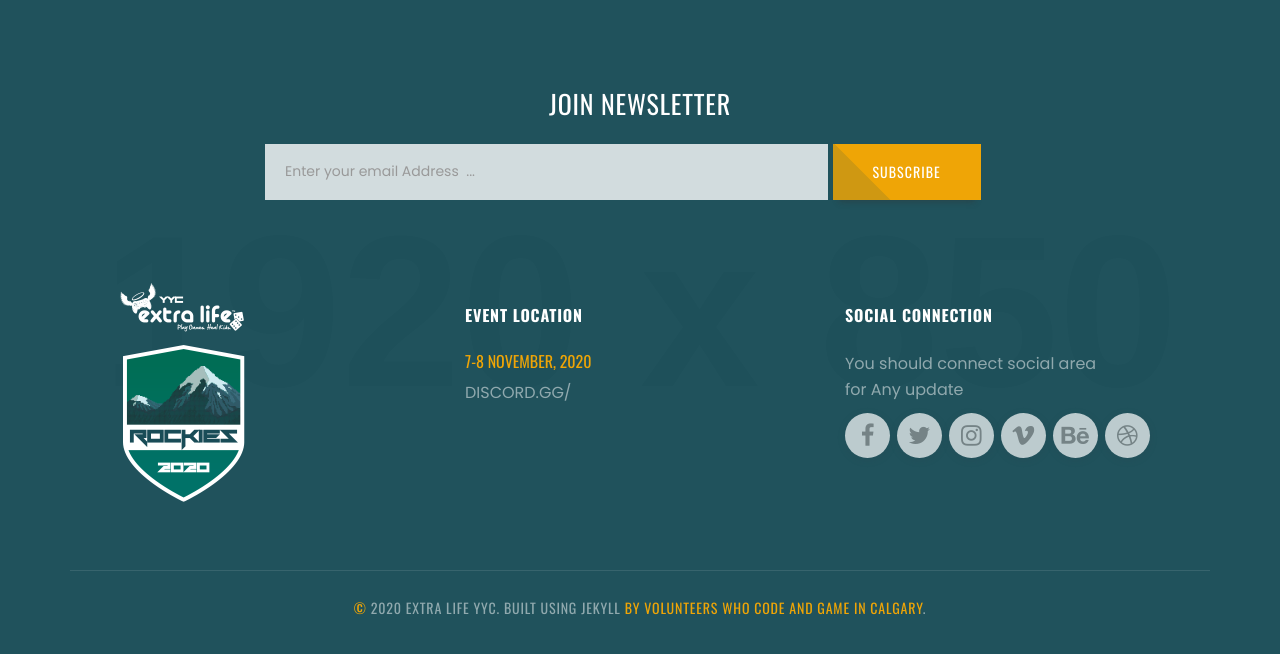
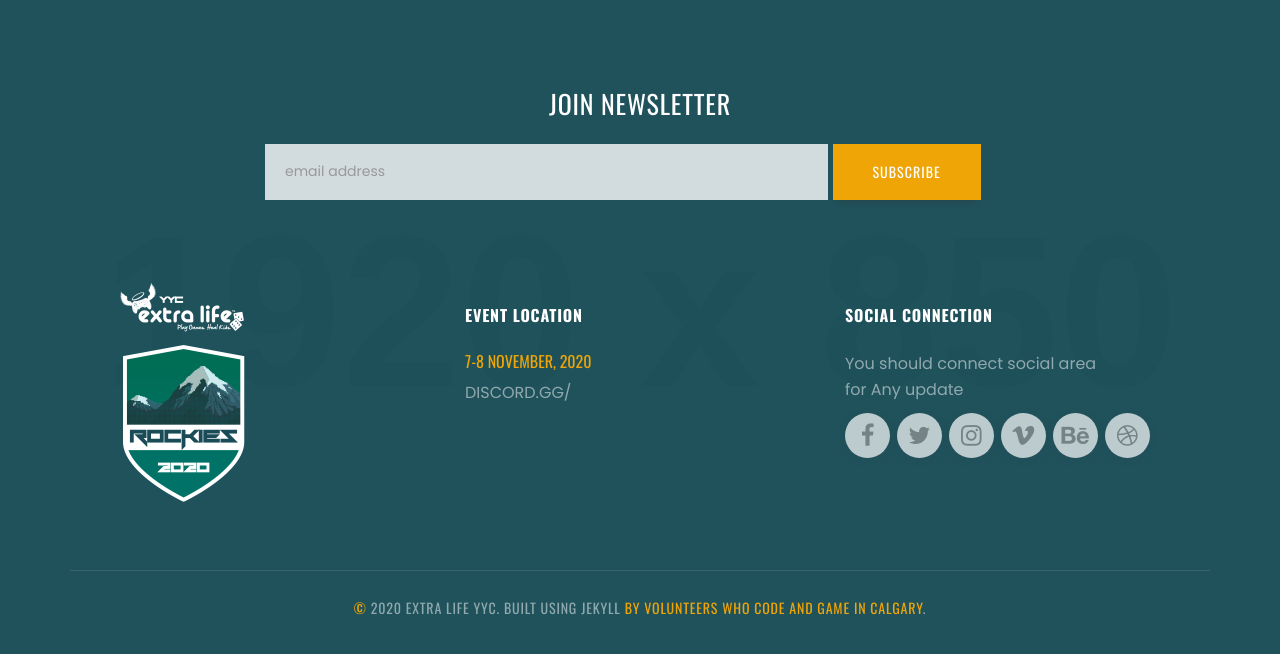
Before and after one commit to ExtraLifeYYC/ExtraLifeYYC.github.io, a Jekyll site: the page built from index.md, in a window 1280 px wide and 900 px high, scrolled down 4494 px, cut to the strip 237-891 px from the top of the window. Built offline with Jekyll 4.4.1, drawn with Linux system fonts in a browser that asks for light colours.

Commit message:
Mailchimp Form Integration

```diff
--- a/_includes/footer_sosumi.html
+++ b/_includes/footer_sosumi.html
@@ -6,15 +6,24 @@
                 <div class="container">
                     <div class="lgx-subscriber-inner">  <!--lgx-subscriber-inner-indiv-->
                         <h3 class="subscriber-title">Join Newsletter</h3>
-                        <form class="lgx-subscribe-form" >
-                            <div class="form-group form-group-email">
-                                <input type="email" id="subscribe" placeholder="Enter your email Address  ..." class="form-control lgx-input-form form-control"  />
+                        <!-- Begin Mailchimp Signup Form -->
+
+                        <div id="mc_embed_signup">
+                        <form action="https://extralifyyc.us2.list-manage.com/subscribe/post?u=ee8a1d311ce971a73fe4154f6&amp;id=3429e849bc" method="post" id="mc-embedded-subscribe-form" name="mc-embedded-subscribe-form" class="validate lgx-subscribe-form" target="_blank" novalidate>
+                                <div class="form-group form-group-email">
+                                    <input type="email" value="" name="EMAIL" class="email form-control lgx-input-form" id="mce-EMAIL" placeholder="email address" required>
+                                </div>
+                            <!-- real people should not fill this in and expect good things - do not remove this or risk form bot signups-->
+                            <div style="position: absolute; left: -5000px;" aria-hidden="true"><input type="text" name="b_ee8a1d311ce971a73fe4154f6_3429e849bc" tabindex="-1" value=""></div>
+                            <div class="clear">
+                                <div class="form-group form-group-submit">
+                                <input type="submit" value="Subscribe" name="subscribe" id="mc-embedded-subscribe" class="button lgx-btn lgx-submit"></div>
+                                </div>
                             </div>
-                            <div class="form-group form-group-submit">
-                                <button type="submit" name="lgx-submit" id="lgx-submit" class="lgx-btn lgx-submit"><span>Subscribe</span></button>
-                            </div>
-                        </form> <!--//.SUBSCRIBE-->
-                    </div>
+                        </form>
+                        </div>
+
+                        <!--End mc_embed_signup-->
                 </div>
             </div>
             <div class="container">
```
